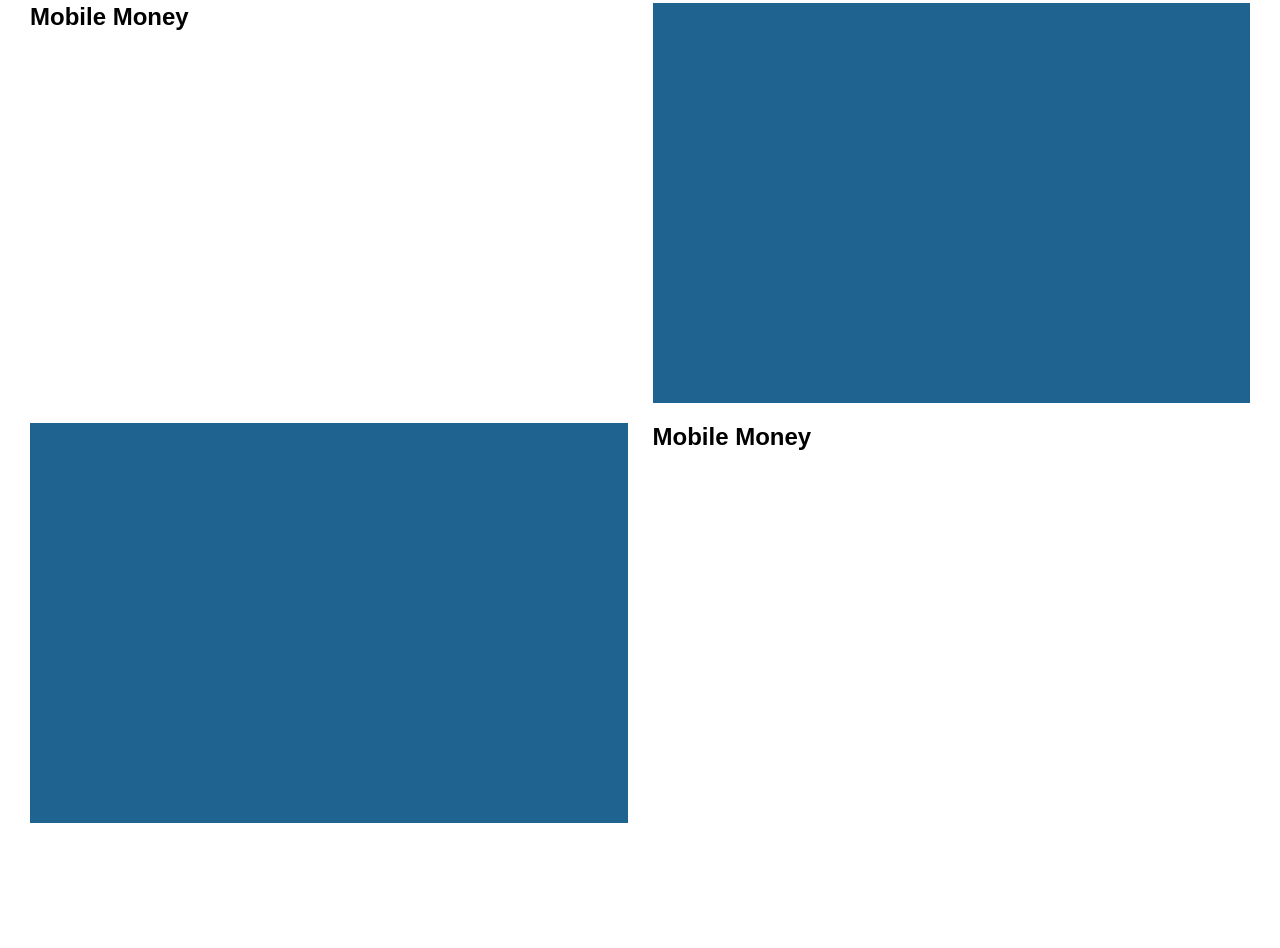
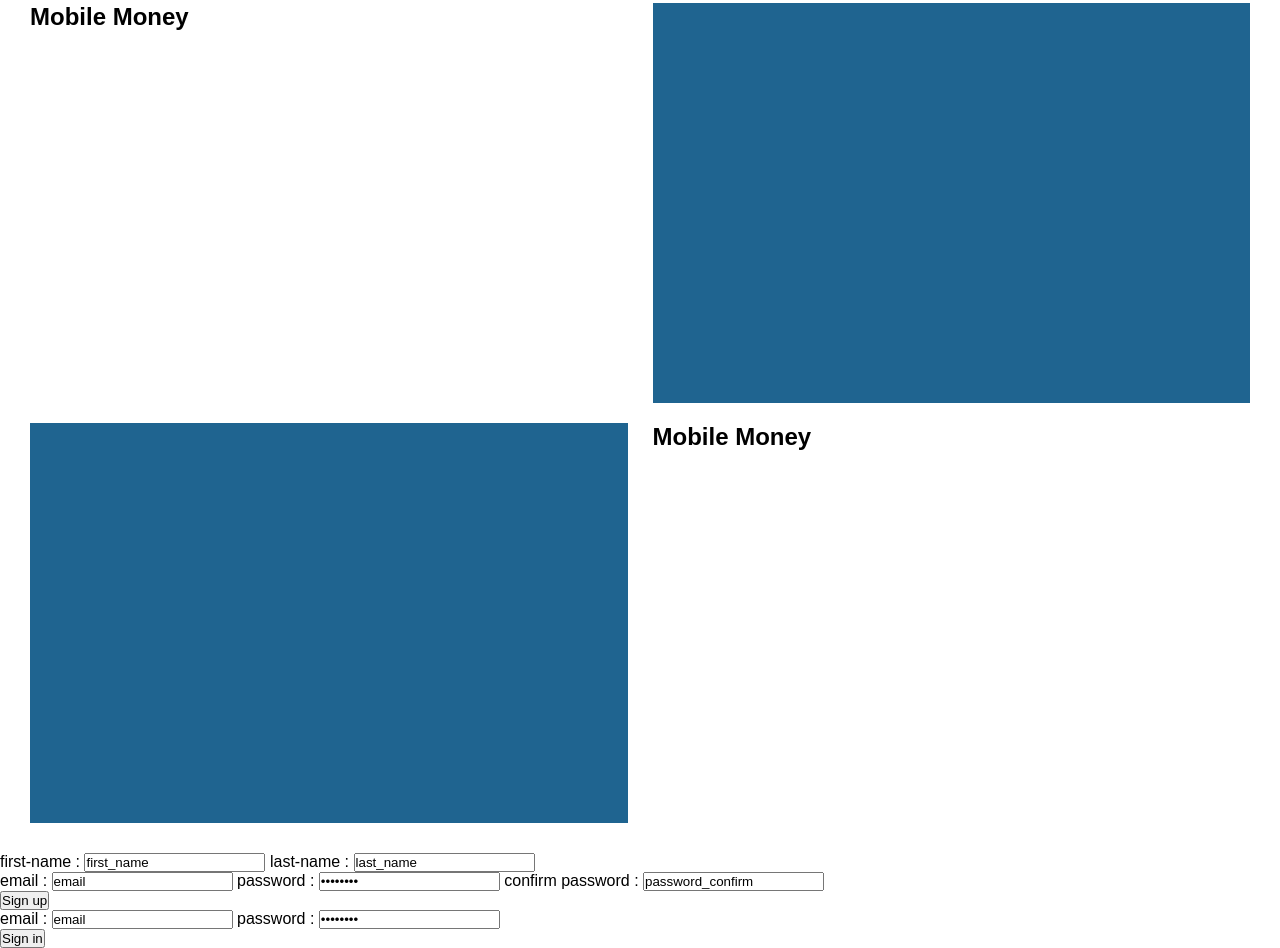
Before and after one commit to YannickZahinda/Relworx_Money, a plain HTML site: page index.html in a window 1280 px wide. Shown: the part 1142-2090 px from the top of the page. Before the commit the page ends 1995 px from the top, so only its background shows below. Drawn offline with Linux system fonts and the light colour scheme.

Commit message:
add sign_in sign_up section

```diff
--- a/index.html
+++ b/index.html
@@ -1,10 +1,10 @@
 <!DOCTYPE html>
 <html lang="en">
   <head>
-    <meta charset="UTF-8">
-    <meta http-equiv="X-UA-Compatible" content="IE=edge">
-    <meta name="viewport" content="width=device-width, initial-scale=1.0">
-    <link rel="stylesheet" href="./index.css">
+    <meta charset="UTF-8" />
+    <meta http-equiv="X-UA-Compatible" content="IE=edge" />
+    <meta name="viewport" content="width=device-width, initial-scale=1.0" />
+    <link rel="stylesheet" href="./styles/index.css" />
     <title>Relworx</title>
   </head>
   <body>
@@ -24,8 +24,13 @@
     <main>
       <section class="section_one">
         <h1>Online Payment Solution</h1>
-            <p>Integrate digital payments in your internet business. Mobile money & Visa /Mastercard</p>
-            <button type="button" id="get_started_btn" >Get Started now Sign up</button>
+        <p>
+          Integrate digital payments in your internet business. Mobile money &
+          Visa /Mastercard
+        </p>
+        <button type="button" id="get_started_btn">
+          Get Started now Sign up
+        </button>
       </section>
       <section class="section_two">
         <div class="card">
@@ -41,6 +46,82 @@
           <p class="card-img"></p>
         </div>
       </section>
+      <section class="sign_up">
+        <div class="sign_card">
+          <form action="">
+            <div class="names">
+              <label for="first_name">first-name :</label>
+              <input
+                type="text"
+                value="first_name"
+                id="first_name"
+                placeholder="your first name here"
+                required
+              />
+              <label for="last_name">last-name :</label>
+              <input
+                type="text"
+                value="last_name"
+                id="last_name"
+                placeholder="your last name here"
+                required
+              />
+            </div>
+            <div class="mail_password">
+              <label for="email">email :</label>
+              <input
+                type="email"
+                value="email"
+                placeholder="your@gmail.com"
+                required
+              />
+              <label for="password">password :</label>
+              <input
+                type="password"
+                value="password"
+                id="password"
+                required
+                maxlength="6"
+              />
+              <label for="password_confirm">confirm password :</label>
+              <input
+                type="pawssword"
+                value="password_confirm"
+                id="password_confirm"
+                required
+                maxlength="6"
+              />
+            </div>
+            <div class="action">
+              <button type="submit" id="btn_sign_up">Sign up</button>
+            </div>
+          </form>
+        </div>
+      </section>
+      <section class="sign_in">
+        <div class="sign_card">
+          <form action="">
+            <label for="email">email :</label>
+            <input
+              type="email"
+              value="email"
+              placeholder="your@gmail.com"
+              required
+            />
+            <label for="password">password :</label>
+            <input
+              type="password"
+              value="password"
+              id="password"
+              required
+              maxlength="6"
+            />
+            <div class="action">
+              <button type="submit" id="btn_sign_in">Sign in</button>
+            </div>
+          </form>
+        </div>
+      </section>
     </main>
   </body>
 </html>
```
Also changed, not shown: Home/navbar.js (deleted), styles/index.css (renamed from index.css). Lines whose indentation alone changed are shown as unchanged.
